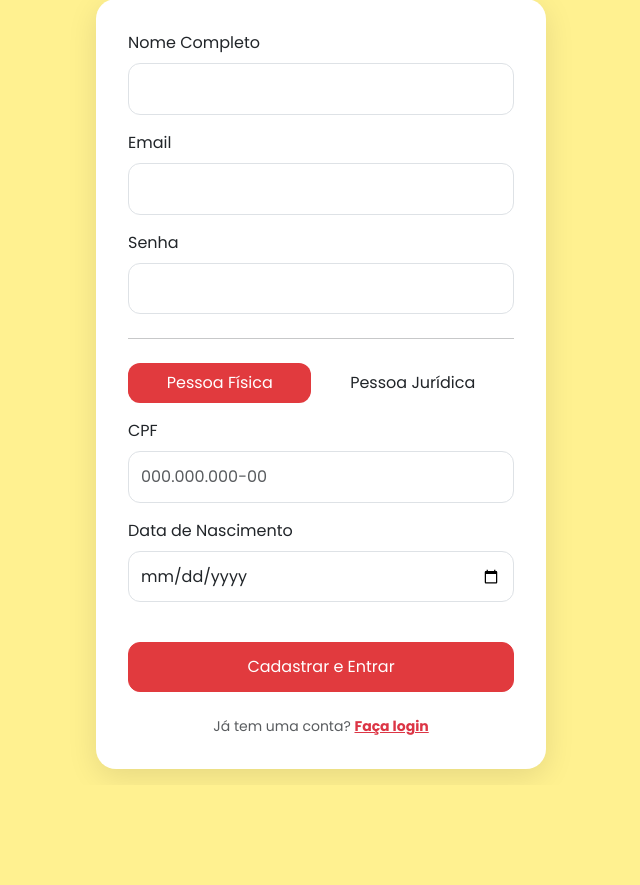
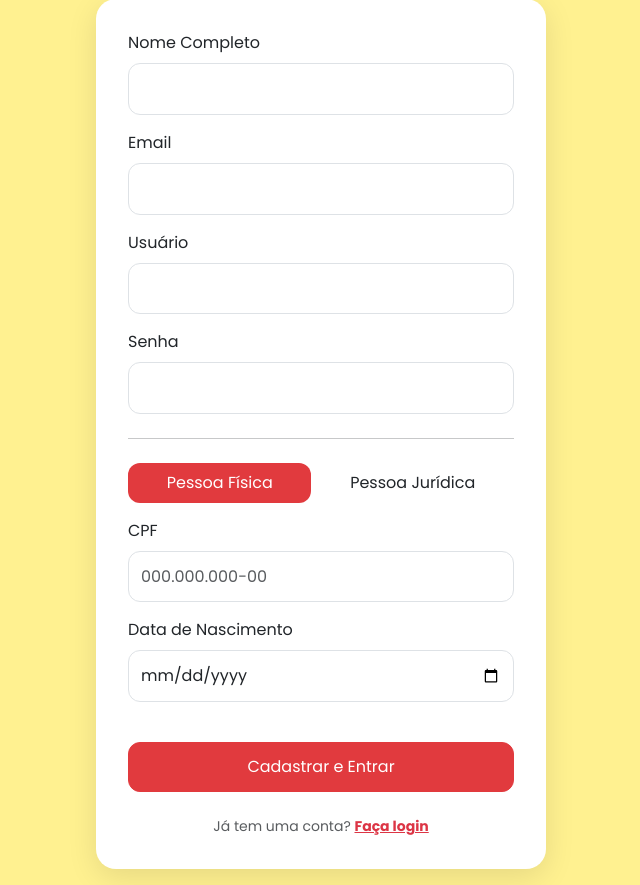
Before and after one commit to giovanasfaleiro/Prototipo_POO, a Flask app: page /cadastro in a window 1280 px wide. Shown: the part 369-1254 px from the top of the page, without its empty margins (319-959 px from the left). Before the commit the page ends 1146 px from the top, so only its background shows below. Run offline with Flask 3, Linux system fonts and the light colour scheme.

Commit message:
Update cadastro.html

```diff
--- a/templates/cadastro.html
+++ b/templates/cadastro.html
@@ -33,10 +33,15 @@
                     <label for="email" class="form-label">Email</label>
                     <input type="email" class="form-control" id="email" required>
                 </div>
+                      <div class="mb-3">
+                    <label for="password" class="form-label">Usuário</label>
+                    <input type="text" class="form-control"  required>
+                </div>
                 <div class="mb-3">
                     <label for="password" class="form-label">Senha</label>
                     <input type="password" class="form-control" id="password" required>
                 </div>
+
 
                 <hr class="my-4">
 
```
